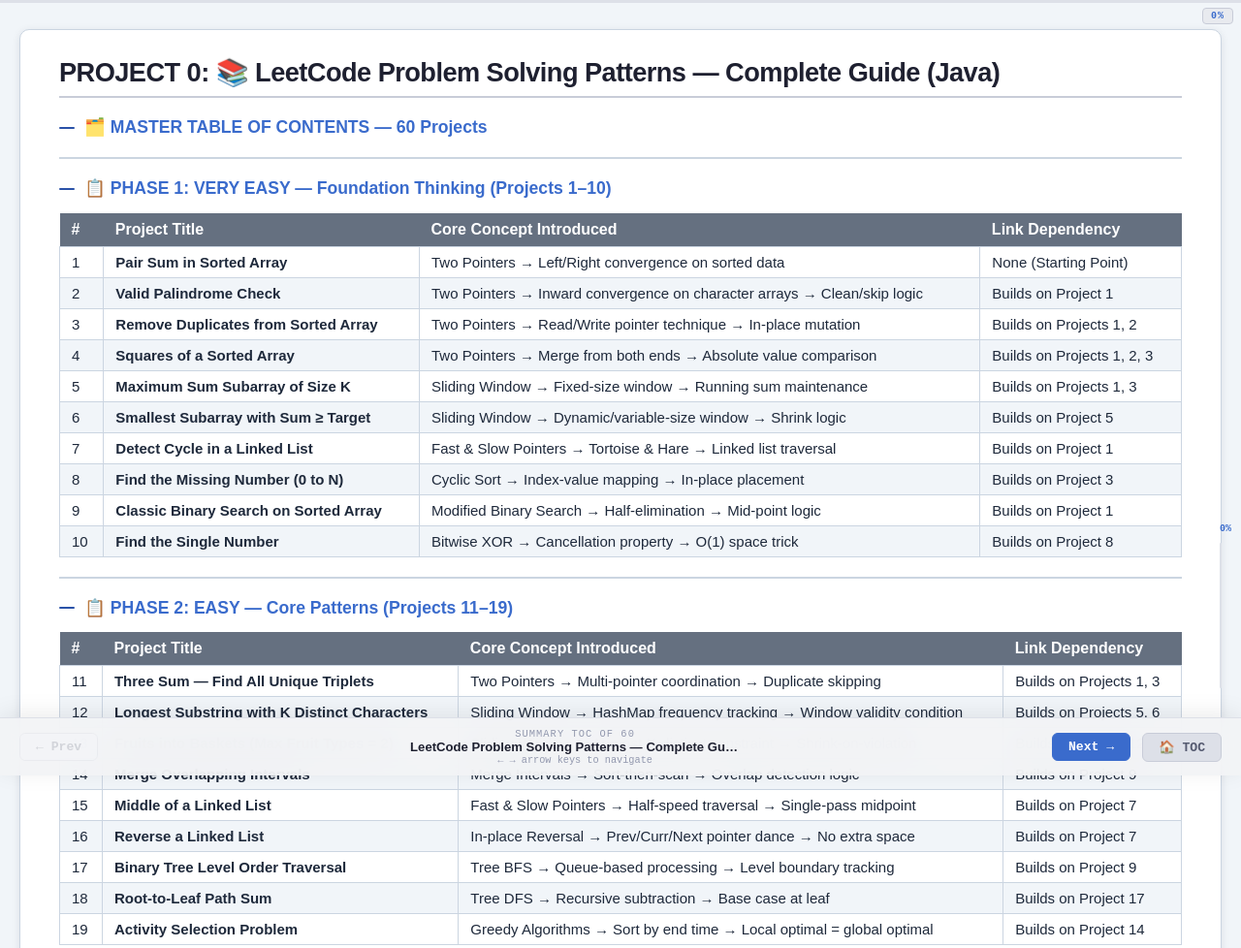
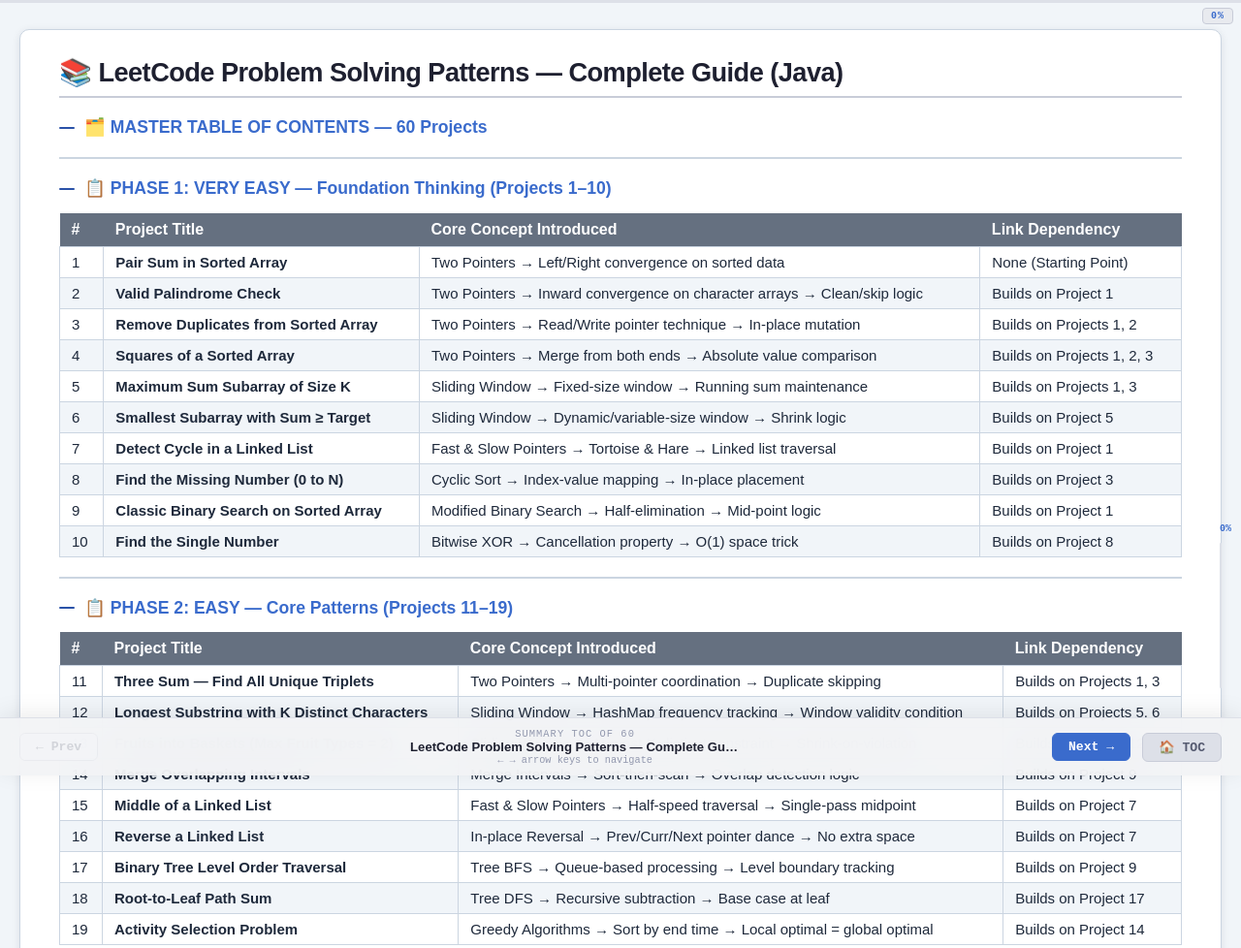
Before and after one commit to Shakti4640/leetcode-patterns-guide-java, a plain HTML site: page project-0.html in a window 1280 px wide. Shown: the top 978 px of the page at 97% size. Drawn offline with Linux system fonts and the light colour scheme.

Commit message:
Update project-0.html

```diff
--- a/project-0.html
+++ b/project-0.html
@@ -11,7 +11,7 @@
 <div id="progress-bar-container"><div id="progress-bar" style="width:0%"></div></div>
 <div id="progress-label">0%</div>
 <div class="page-wrapper">
-<div class="chat-message"><div class="px-2"><h1>PROJECT 0: 📚 LeetCode Problem Solving Patterns — Complete Guide (Java)</h1>
+<div class="chat-message"><div class="px-2"><h1>📚 LeetCode Problem Solving Patterns — Complete Guide (Java)</h1>
 <h2>🗂️ MASTER TABLE OF CONTENTS — 60 Projects</h2>
 <hr>
 <h2>📋 PHASE 1: VERY EASY — Foundation Thinking (Projects 1–10)</h2>
```
